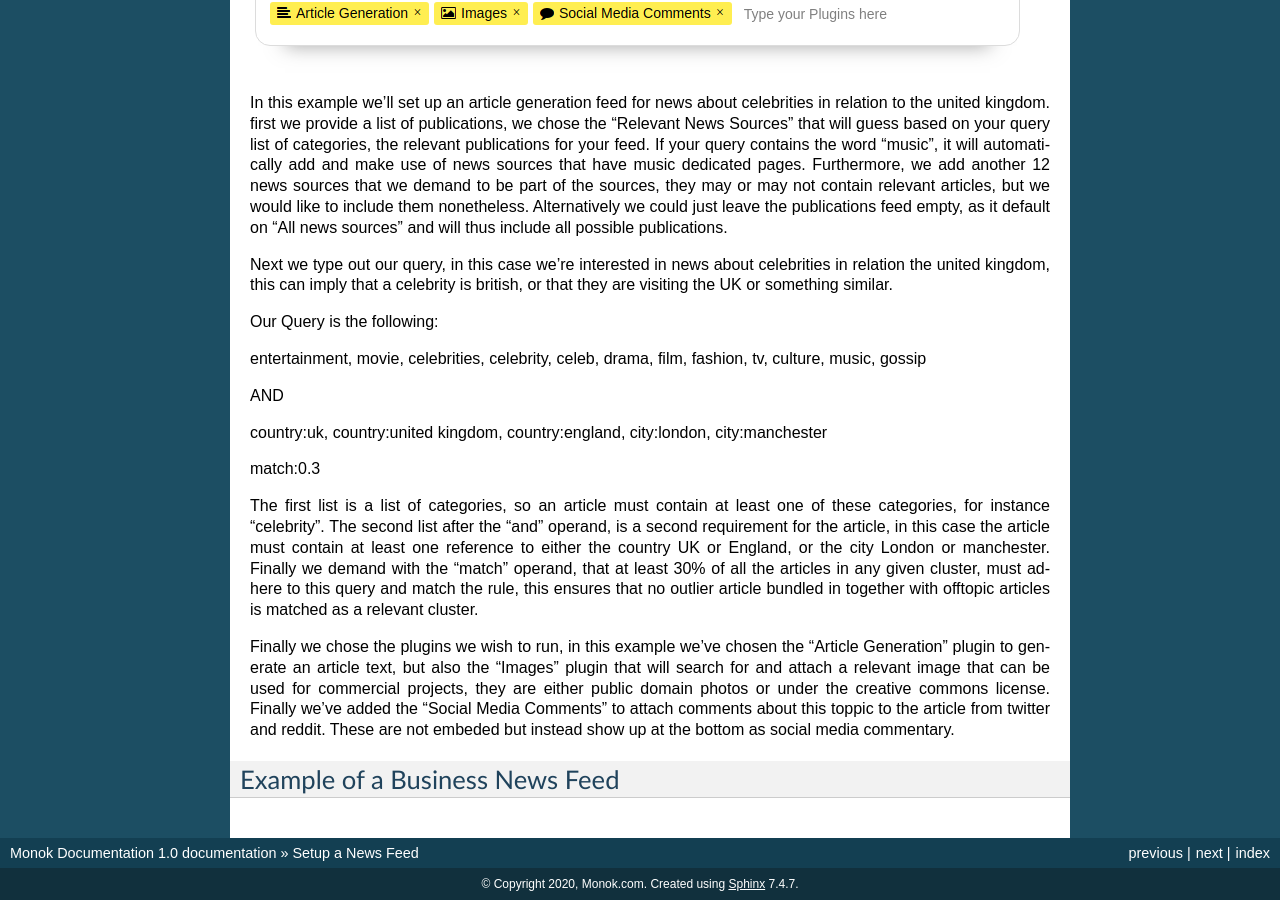
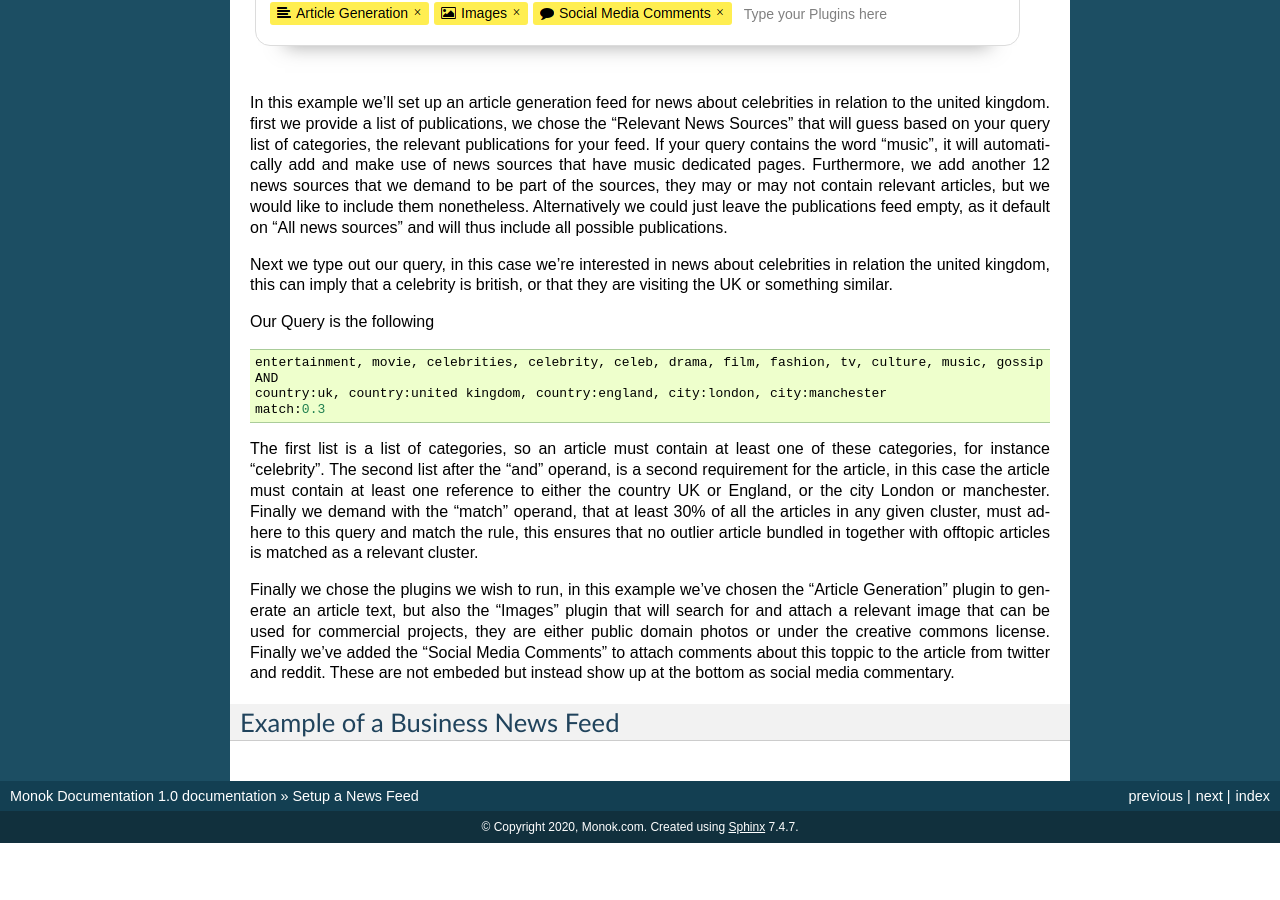
Before and after one commit to monoklabs/monok-docs, a Sphinx documentation site: the page built from docs/setupnewfeed.rst, in a window 1280 px wide and 900 px high, scrolled down 636 px. Built offline with Sphinx 7.4.7, drawn with Linux system fonts in a browser that asks for light colours; after the commit the page ends 1479 px from its top, so only the background shows below that.

```diff
--- a/docs/setupnewfeed.rst
+++ b/docs/setupnewfeed.rst
@@ -18,15 +18,13 @@ first we provide a list of publications, we chose the "Relevant News Sources" th
 
 Next we type out our query, in this case we're interested in news about celebrities in relation the united kingdom, this can imply that a celebrity is british, or that they are visiting the UK or something similar.
 
-Our Query is the following:
+Our Query is the following ::
 
-entertainment, movie, celebrities, celebrity, celeb, drama, film, fashion, tv, culture, music, gossip
+    entertainment, movie, celebrities, celebrity, celeb, drama, film, fashion, tv, culture, music, gossip
+    AND
+    country:uk, country:united kingdom, country:england, city:london, city:manchester
+    match:0.3
 
-AND
-
-country:uk, country:united kingdom, country:england, city:london, city:manchester
-
-match:0.3
 
 The first list is a list of categories, so an article must contain at least one of these categories, for instance "celebrity".
 The second list after the "and" operand, is a second requirement for the article, in this case the article must contain at least one reference to either the country UK or England, or the city London or manchester.
```
